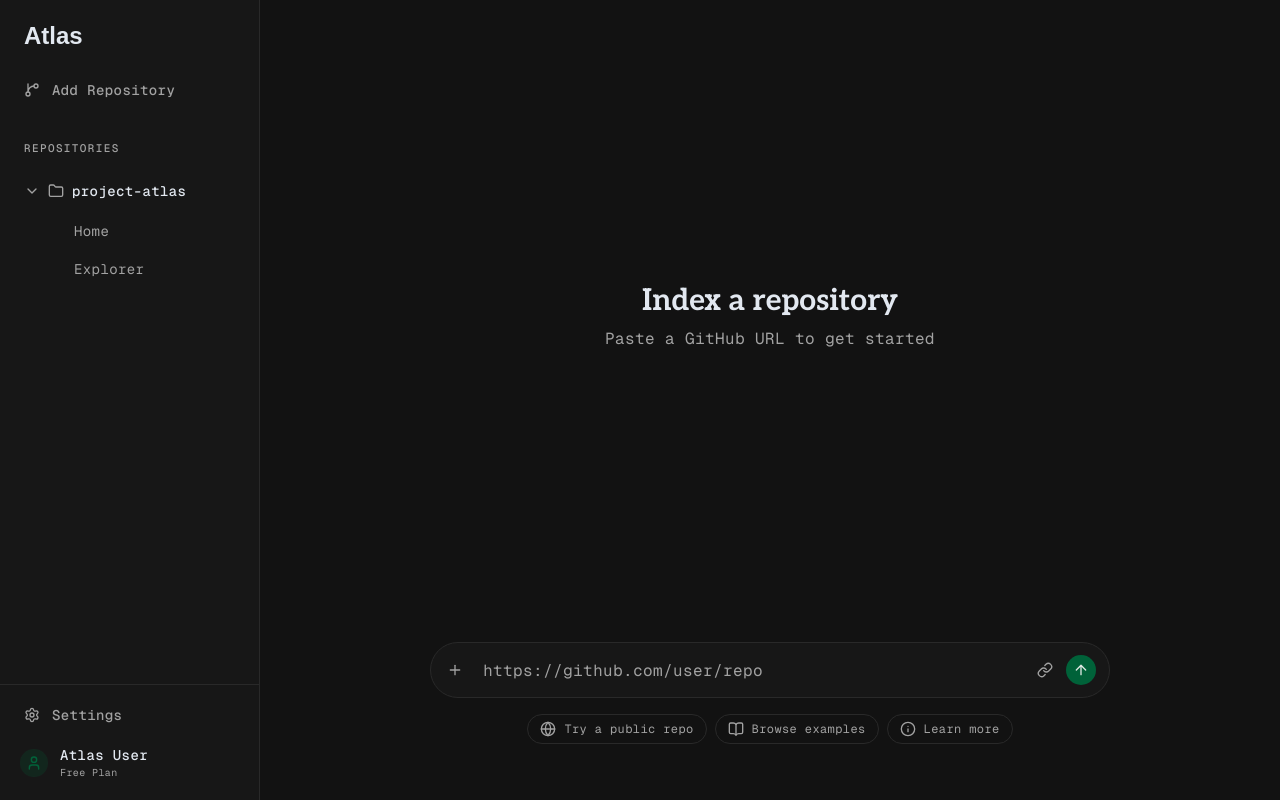
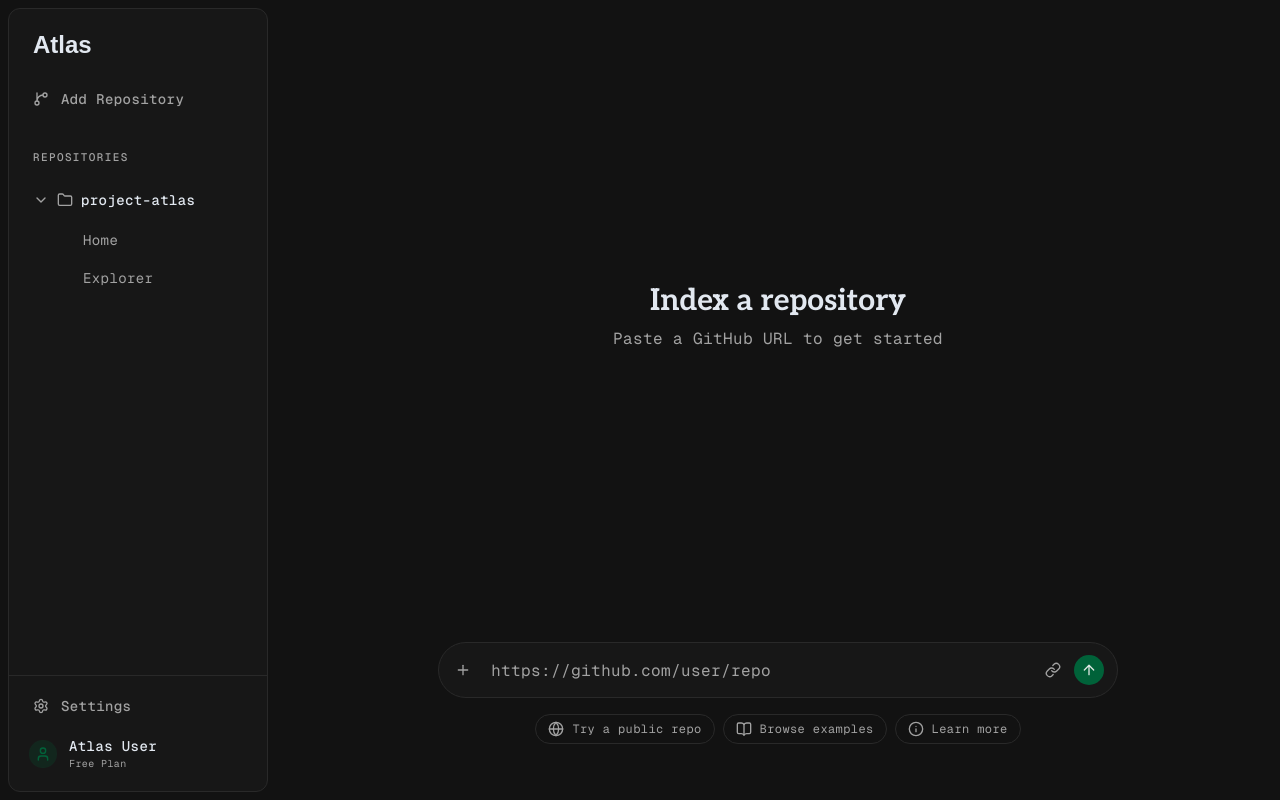
Before and after one commit to thecerebralcosmocrat/atlas, a React (Vite) app: page / in a window 1280 px wide. Built offline with nearby package versions, Linux system fonts and the light colour scheme; a web font is replaced by a local one.

Commit message:
Add minimal floating margin to sidebar layout

```diff
--- a/src/components/Sidebar.jsx
+++ b/src/components/Sidebar.jsx
@@ -12,7 +12,7 @@ export default function Sidebar() {
   const isActive = (path) => location.pathname === path;
 
   return (
-    <aside className="w-[260px] bg-card flex flex-col border-r border-border h-full flex-shrink-0 overflow-hidden">
+    <aside className="w-[260px] bg-card flex flex-col border border-border h-[calc(100vh-16px)] m-2 rounded-xl flex-shrink-0 overflow-hidden">
       {/* Sidebar header */}
       <div className="flex items-center gap-3 px-6 py-5 text-foreground">
         <span className="font-product font-semibold text-2xl tracking-tight">
```
